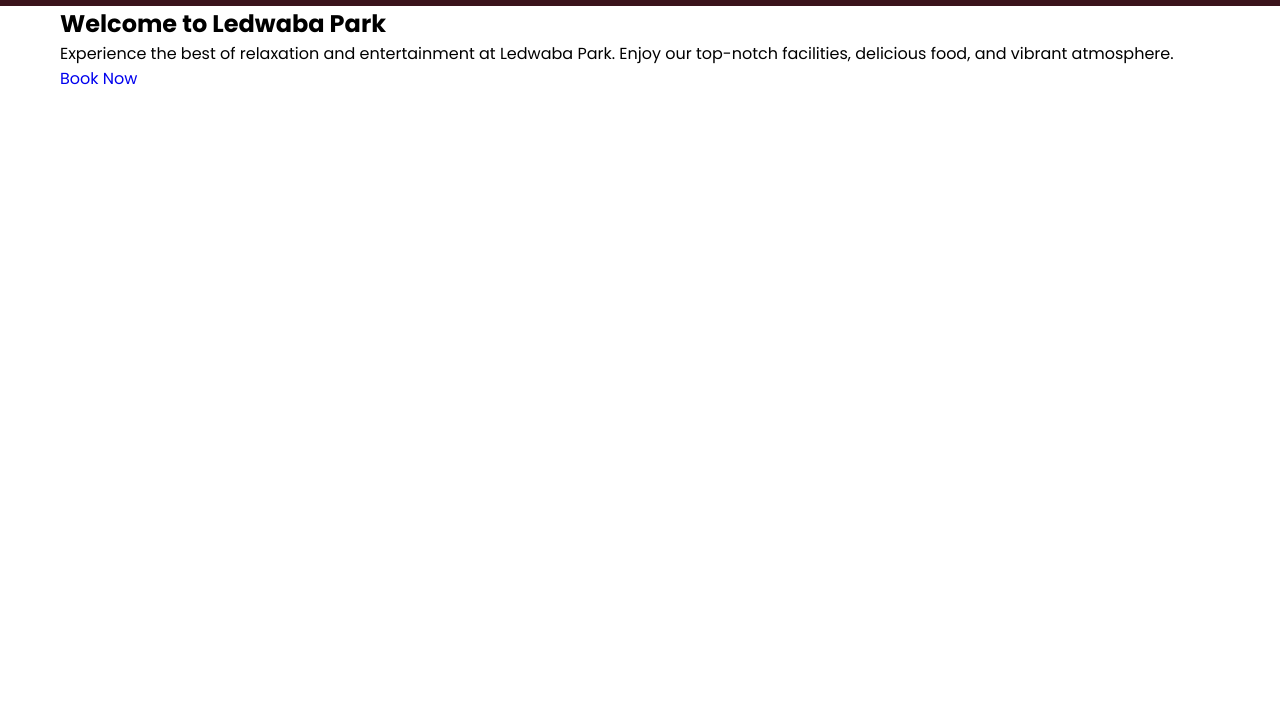
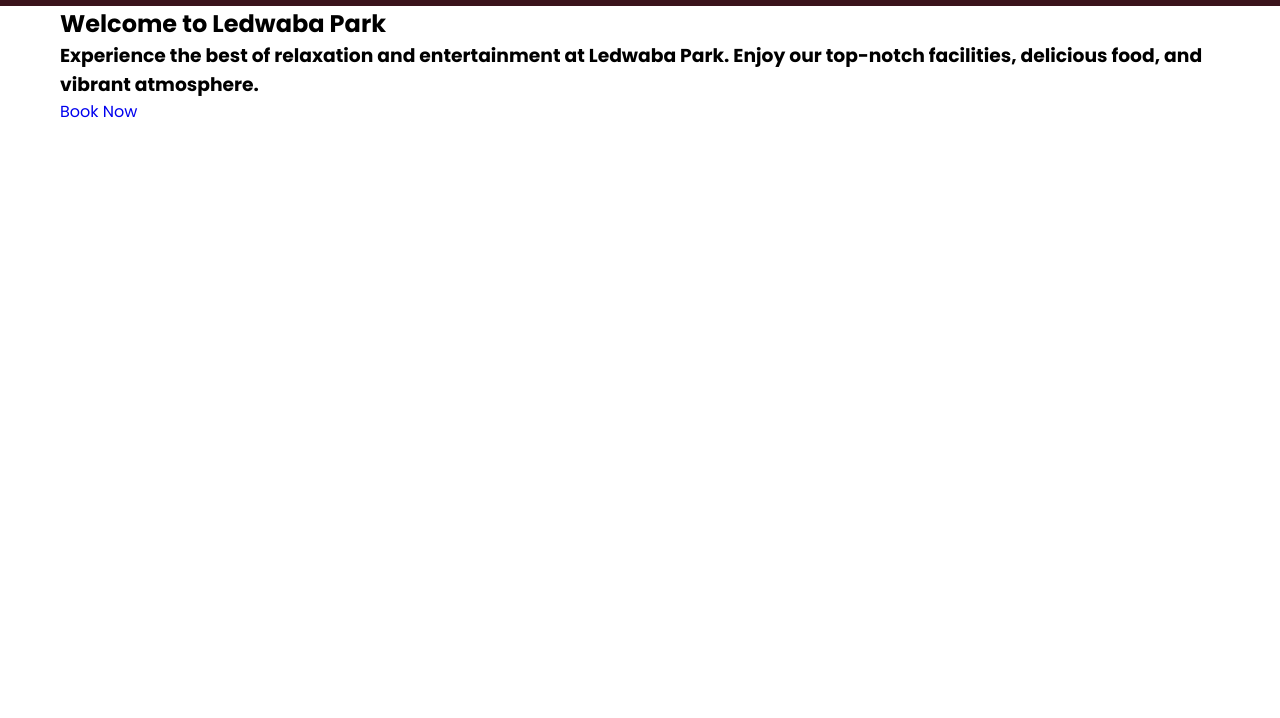
Before and after one commit to rethabileledidi/LEDWABA-PARK, a plain HTML site: page index.html in a window 1280 px wide. Shown: the part 82-800 px from the top of the page. Drawn offline with Linux system fonts and the light colour scheme; a web font is replaced by a local one.

Commit message:
intro message added

```diff
--- a/index.html
+++ b/index.html
@@ -46,7 +46,7 @@
             <div class="section-content">
                 <div class="hero-details">
                     <h1 class="hero-title">Welcome to Ledwaba Park</h1>
-                    <p class="hero-description">Experience the best of relaxation and entertainment at Ledwaba Park. Enjoy our top-notch facilities, delicious food, and vibrant atmosphere.</p>
+                    <h3 class="hero-subtitle">Experience the best of relaxation and entertainment at Ledwaba Park. Enjoy our top-notch facilities, delicious food, and vibrant atmosphere.</h3>
                     <a href="#" class="hero-button">Book Now</a>
                 </div>
             </div>
```
